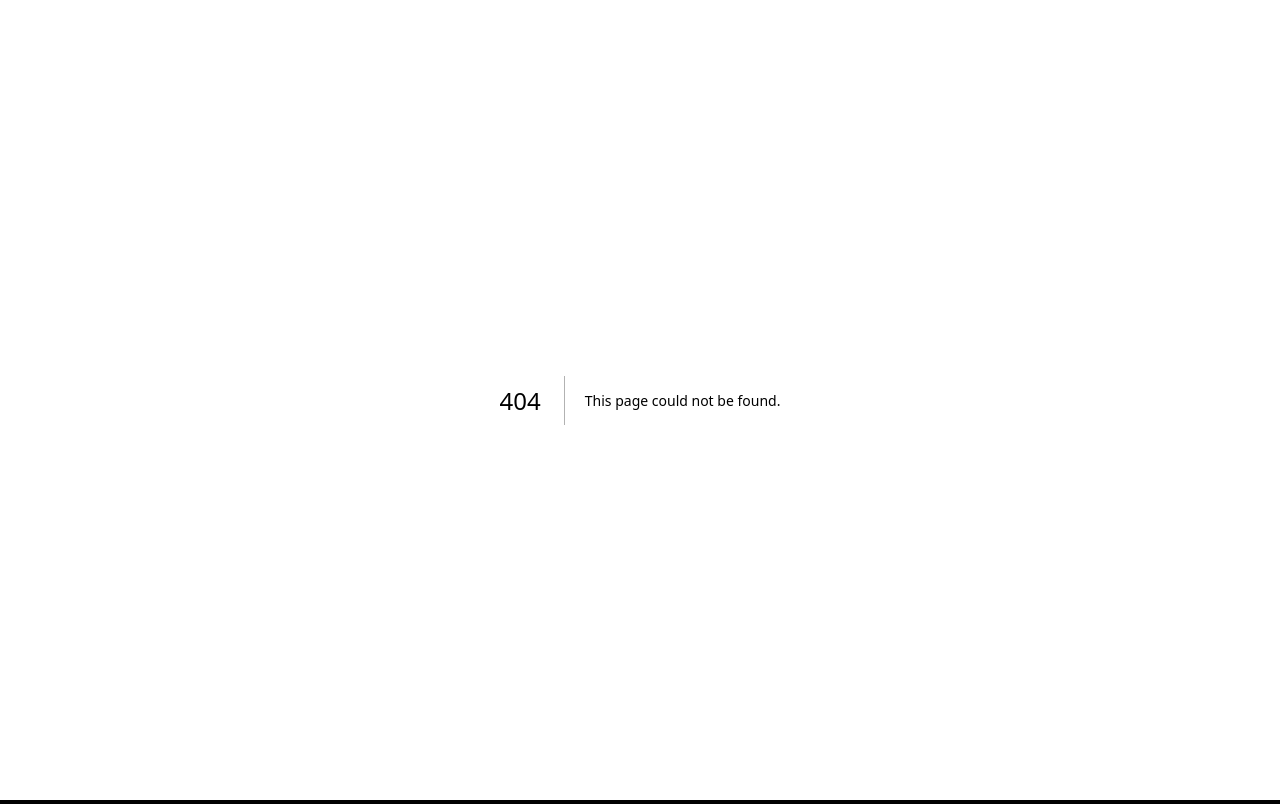
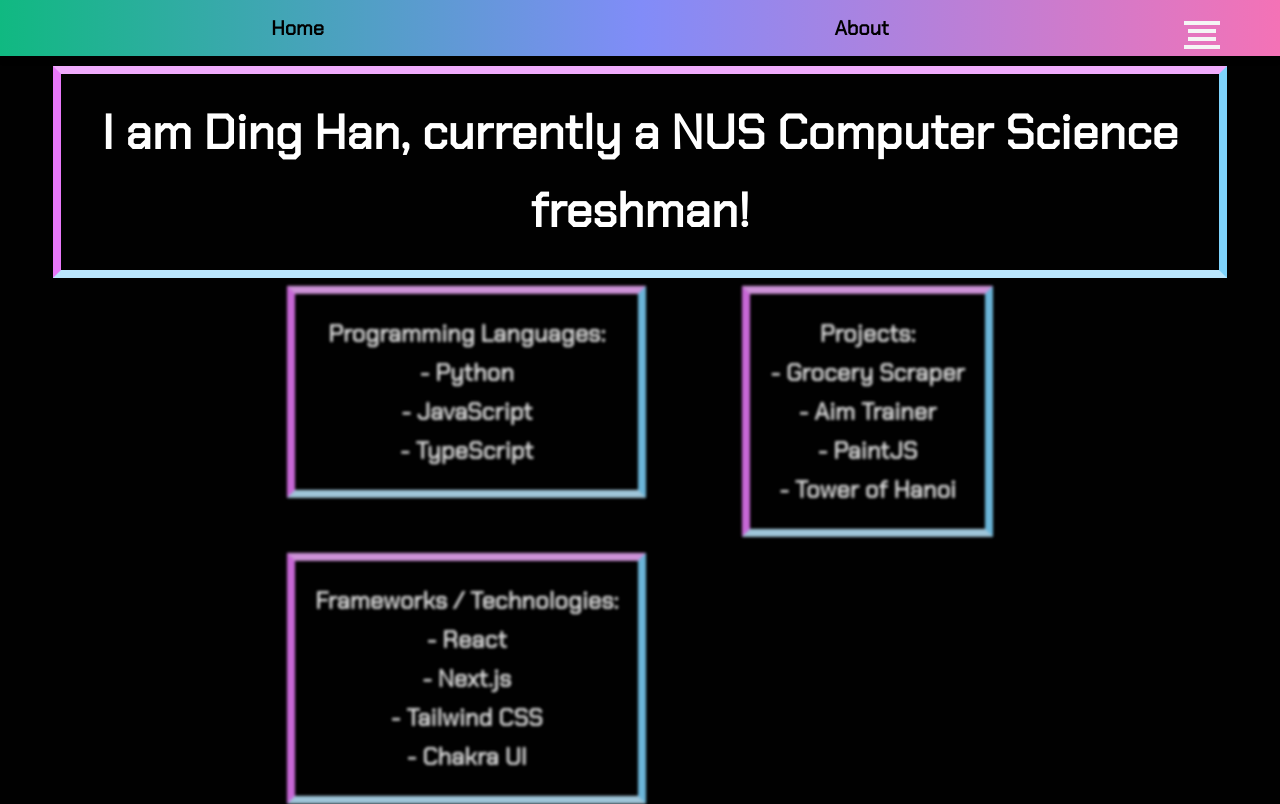
Before and after one commit to ldinghan/new_site, a Next.js app: page /about in a window 1280 px wide. Before the commit this address had no page. Built offline with nearby package versions, Linux system fonts and the light colour scheme.

Commit message:
added about and animations

```diff
--- /dev/null
+++ b/components/AboutText.tsx
@@ -0,0 +1,50 @@
+import ColourfulBox from "./ColourfulBox";
+
+
+const AboutText = () => {
+    return (
+        <>
+            <div className="pt-[8vh] px-[1vw] w-screen justify-evenly h-screen flex items-center flex-col text-white font-bold text-5xl font-ChakraPetch">
+                <div className="absolute invisible animate-blurHide"><ColourfulBox><p className='leading-relaxed text-center'>hi</p></ColourfulBox></div>
+                <div className="mx-10 animate-blurShow"><ColourfulBox><p className="leading-relaxed text-center">I am Ding Han, currently a NUS Computer Science freshman!</p></ColourfulBox></div>
+                <div className="grid grid-rows-2 grid-flow-col gap-4">
+                    <div className="mx-10 animate-blurShowLate"><ColourfulBox>
+                        <p className="leading-relaxed text-center text-2xl">
+                            Programming Languages:<br/>
+                            - Python<br/>
+                            - JavaScript<br/>
+                            - TypeScript
+                        </p>
+                    </ColourfulBox></div>
+                    <div className="mx-10 animate-blurShowLate"><ColourfulBox>
+                        <p className="leading-relaxed text-center text-2xl">
+                            Frameworks / Technologies:<br/>
+                            - React<br/>
+                            - Next.js<br/>
+                            - Tailwind CSS<br/>
+                            - Chakra UI
+                        </p>
+                    </ColourfulBox></div>
+                    <div className="mx-10 animate-blurShowLate"><ColourfulBox>
+                        <p className="leading-relaxed text-center text-2xl">
+                            Projects:<br/>
+                            - Grocery Scraper<br/>
+                            - Aim Trainer<br/>
+                            - PaintJS<br/>
+                            - Tower of Hanoi
+                        </p>
+                    </ColourfulBox></div>
+                </div>
+
+
+            </div>
+
+
+
+
+
+        </>
+    )
+}
+
+export default AboutText;
--- /dev/null
+++ b/components/ColourfulBox.tsx
@@ -0,0 +1,17 @@
+import {ReactNode} from 'react';
+
+interface Props {
+    children ?: ReactNode;
+}
+
+const ColourfulBox = ({children} : Props) => {
+    return (
+        <>
+            <div className="p-5 border-8 border-l-fuchsia-400 border-t-fuchsia-300 border-b-sky-200 border-r-sky-300">
+                    {children}
+            </div>
+        </>
+    )
+}
+
+export default ColourfulBox;
--- /dev/null
+++ b/components/HomeText.tsx
@@ -0,0 +1,27 @@
+import ColourfulBox from "./ColourfulBox";
+
+
+
+const HomeText = () => {
+    return (
+        <>
+
+            <div className="pt-[8vh] px-[1vw] w-screen justify-evenly h-screen flex items-center flex-col text-white font-bold text-5xl font-ChakraPetch">
+                <ColourfulBox>
+                    <p className='leading-relaxed text-center'>
+                        <span className="italic animate-highlightText border-b-8 border-transparent">Blockchain</span> enthusiast, <br/>
+                        proponent of <span className="italic animate-highlightText border-b-8 border-transparent">machine learning and AI</span>, <br/>
+                        does <span className="italic animate-highlightText border-b-8 border-transparent">web development</span> for fun.
+                    </p>
+                </ColourfulBox>
+                <ColourfulBox>
+                    <p className="leading-normal text-left italic">
+                        Student by midday, <br/> Asleep by midnight.
+                    </p>
+                </ColourfulBox>
+            </div>
+        </>
+    )
+}
+
+export default HomeText;
--- a/components/Navbar.tsx
+++ b/components/Navbar.tsx
@@ -32,10 +32,10 @@ const NavBar = () => {
                     </button>
                 </div>
             </nav>
-            <div className={`hover:mt-9 drop-shadow-md bg-gradient-to-t from-teal-400 via-indigo-300 to-pink-400 my-10 top-[-7vh] right-0 w-[20vw] text-white fixed  z-0 ease-in-out duration-500 ${showMenu ? 'translate-y-full' : 'translate-y-0'}`}>
+            <div className={`h-[10vh] drop-shadow-md bg-gradient-to-t from-teal-400 via-indigo-300 to-pink-400 top-[-3vh] right-0 w-[20vw] text-white fixed  z-0 ease-in-out duration-500 ${showMenu ? 'translate-y-full' : 'invisible'}`}>
                 <ul className="font-ChakraPetch w-full text-center">
-                    <Link href="/links"><li className='hover:text-lg hover:border hover:border-white p-3 hover:bg-gradient-to-r hover:from-violet-300 hover:to-emerald-200'>Links</li></Link>
-                    <Link href="/contact"><li className='hover:text-lg hover:border hover:border-white p-3 hover:bg-gradient-to-r hover:from-violet-300 hover:to-emerald-200'>Contact</li></Link>
+                    <Link href="/links"><li className='hover:border hover:border-white p-3 hover:bg-gradient-to-r hover:from-violet-300 hover:to-emerald-200'>Links</li></Link>
+                    <Link href="/contact"><li className='hover:border hover:border-white p-3 hover:bg-gradient-to-r hover:from-violet-300 hover:to-emerald-200'>Contact</li></Link>
                 </ul>
             </div>
 
--- a/pages/_document.tsx
+++ b/pages/_document.tsx
@@ -8,6 +8,7 @@ function MyDocument() {
           href="https://fonts.googleapis.com/css2?family=Chakra+Petch&display=swap"
           rel="stylesheet"
         />
+        <title>Ding Han's site</title>
       </Head>
       <body>
         <Main />
--- /dev/null
+++ b/pages/about.tsx
@@ -0,0 +1,15 @@
+import NavBar from "../components/Navbar";
+import Head from 'next/head';
+import AboutText from "../components/AboutText";
+
+export default function About() {
+    return (
+        <>
+        <Head>
+            <title>Ding Han's site | About</title>
+        </Head>
+        <NavBar></NavBar>
+        <AboutText></AboutText>
+        </>
+    )
+}
--- /dev/null
+++ b/pages/contact.tsx
@@ -0,0 +1,13 @@
+import NavBar from "../components/Navbar";
+import Head from 'next/head';
+
+export default function Contact() {
+    return (
+        <>
+            <Head>
+                <title>Ding Han's site | Contact</title>
+            </Head>
+            <NavBar></NavBar>
+        </>
+    )
+}
--- a/pages/index.tsx
+++ b/pages/index.tsx
@@ -1,9 +1,13 @@
 import NavBar from '../components/Navbar';
+import HomeText from '../components/HomeText';
+import Head from 'next/head';
 
 export default function Home() {
   return (
     <>
+      <Head>Ding Han's site | Home</Head>
       <NavBar></NavBar>
+      <HomeText></HomeText>
     </>
   )
 }
--- a/pages/links.tsx
+++ b/pages/links.tsx
@@ -1,9 +1,13 @@
 import NavBar from '../components/Navbar';
 import LinksTable from '../components/LinksTable';
+import Head from 'next/head';
 
 export default function Links() {
     return (
       <>
+        <Head>
+          <title>Ding Han's site | Links</title>
+        </Head>
         <NavBar></NavBar>
         <div className="pt-[8vh] px-[1vw] w-screen h-screen flex items-center flex-col">
             <p className='text-white text-center mt-5 font-bold text-5xl font-ChakraPetch'>Feel free to check out these links:</p>
--- a/tailwind.config.js
+++ b/tailwind.config.js
@@ -10,7 +10,32 @@ module.exports = {
     extend: {
       fontFamily : {
         ChakraPetch: ["Chakra Petch", ...defaultTheme.fontFamily.sans]
-      }
+      },
+      animation: {
+        "highlightText" : "highlightText 3s ease-in-out 10",
+        "blurHide" : "blurHide 2s",
+        "blurShow" : "blurShow 3s",
+        "blurShowLate" : "blurShow 7s"
+      },
+      keyframes: (theme) => ({
+        highlightText: {
+          '0%' : {borderBottomColor: theme("colors.emerald.300")},
+          '33%' : {borderBottomColor: theme("colors.indigo.300")},
+          '66%' : {borderBottomColor: theme("colors.fuchsia.300")},
+          '100%' : {borderBottomColor: theme("colors.emerald.300")}
+        },
+        blurHide: {
+          '0%' : {visibility: 'visible', opacity:'1', filter:'blur(0)'},
+          '50%' : {opacity:'1', filter:'blur(0)'},
+          '100%' : {opacity:'0', filter:'blur(10px)'},
+        },
+        blurShow: {
+          '0%' : {opacity:'0', filter:'blur(10px)', transform:'translateY(25vh)'},
+          '50%' : {opacity:'0', filter:'blur(10px)'},
+          '100%' : {opacity:'1', filter:'blur(0)'},
+        }
+      })
+
     },
   },
   plugins: [],
```
